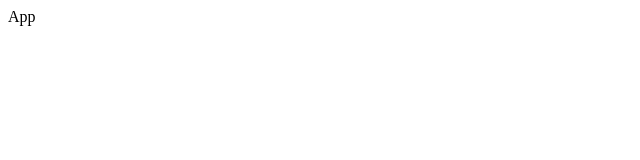
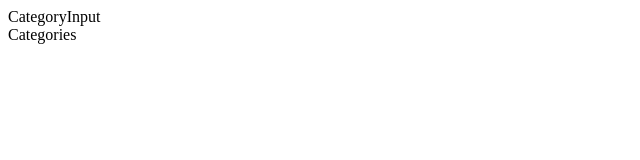
Before and after one commit to yani82/malaysian-creation-fe, a React (Create React App) app: page / in a window 1280 px wide. Shown: the top 160 px of the page, without its empty margins (0-640 px from the left). Built offline with nearby package versions, Linux system fonts and the light colour scheme.

Commit message:
connected components -> container -> app

```diff
--- a/src/App.js
+++ b/src/App.js
@@ -1,24 +1,19 @@
 import React from 'react';
 import {connect} from 'react-redux';
-import {fetchCategories} from './actions/fetchCategories';
-
+import CategoriesContainer from './containers/CategoriesContainer';
 class App extends React.Component {
-
-  componentDidMount() {
-    this.props.fetchCategories({type: 'FETCH_CATEGORIES', payload: {name: 'Wau'}})
-  }
 
   render() {
     return (
       <div className="App">
-        App
+        <CategoriesContainer />
       </div>
     );
   }
 
 }
 
-export default connect(null, {fetchCategories})(App);
+export default connect()(App);
 
 // connect = store.dispatch({type: 'FETCH_CATEGORIES', payload: {name: 'Wau'}})
 // Thunk/middleware: allows to call dispatch in actionCreator to wait for request to finish before we dispatch to reducer
--- a/src/actions/fetchCategories.js
+++ b/src/actions/fetchCategories.js
@@ -1,7 +1,7 @@
 
-export function fetchCategories(action) {
+export function fetchCategories() {
 
-    return action
+
 
     // fetch('http://localhost:3000/api/v1/categories')
     // .then(response => response.json())
--- /dev/null
+++ b/src/components/Categories.js
@@ -0,0 +1,12 @@
+import React from 'react';
+
+const Categories = (props) => {
+
+    return (
+        <div>
+            Categories
+        </div>
+    )
+}
+
+export default Categories;
--- /dev/null
+++ b/src/components/CategoryInput.js
@@ -0,0 +1,13 @@
+import React from 'react';
+
+class CategoryInput extends React.Component {
+    render() {
+        return (
+            <div>
+               CategoryInput
+            </div>
+        )
+    }
+}
+
+export default CategoryInput;
--- /dev/null
+++ b/src/containers/CategoriesContainer.js
@@ -0,0 +1,17 @@
+import React from 'react';
+import Categories from '../components/Categories';
+import CategoryInput from '../components/CategoryInput';
+
+
+class CategoriesContainer extends React.Component {
+    render() {
+        return (
+            <div>
+                <CategoryInput />
+                <Categories />
+            </div>
+        )
+    }
+}
+
+export default CategoriesContainer;
```
